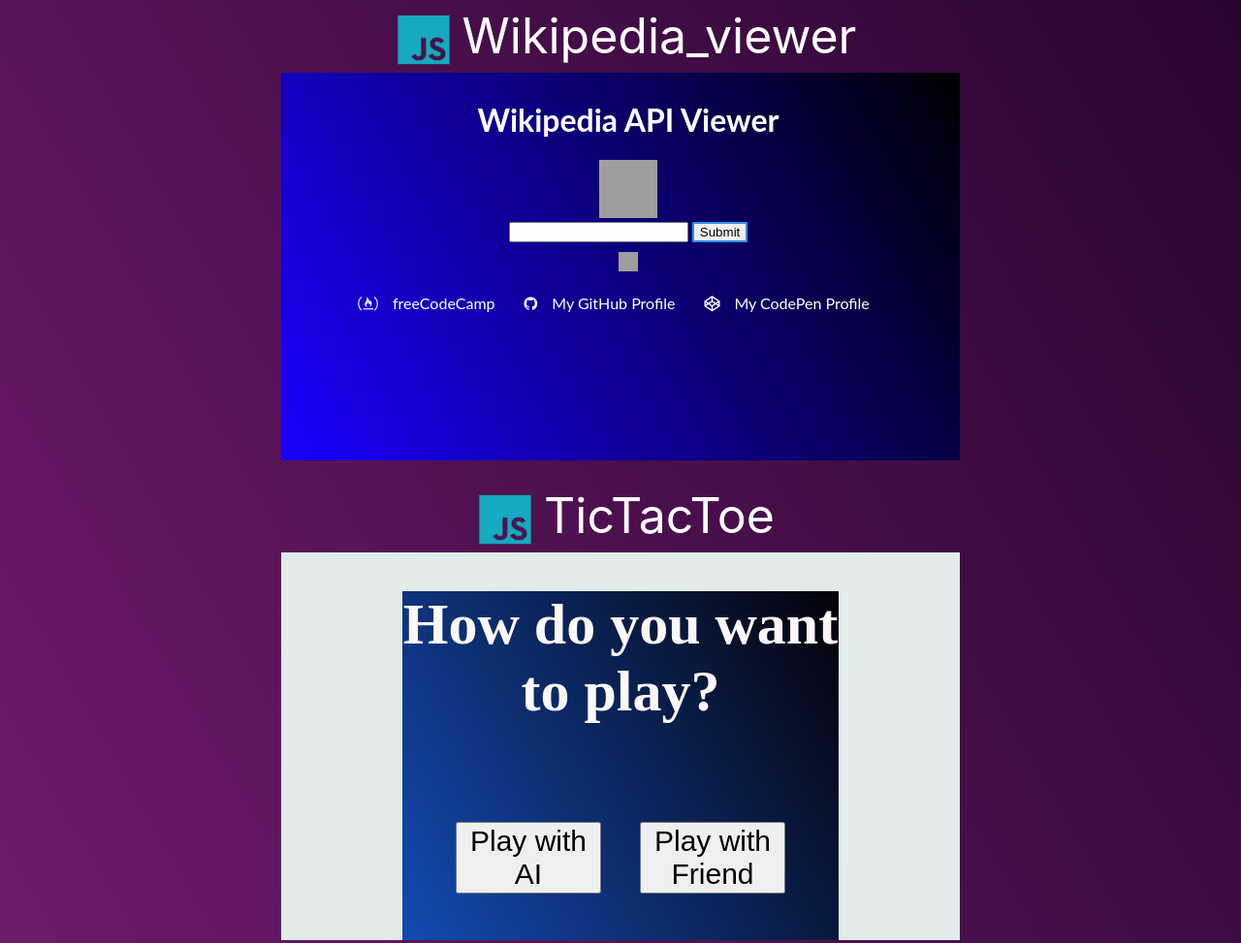
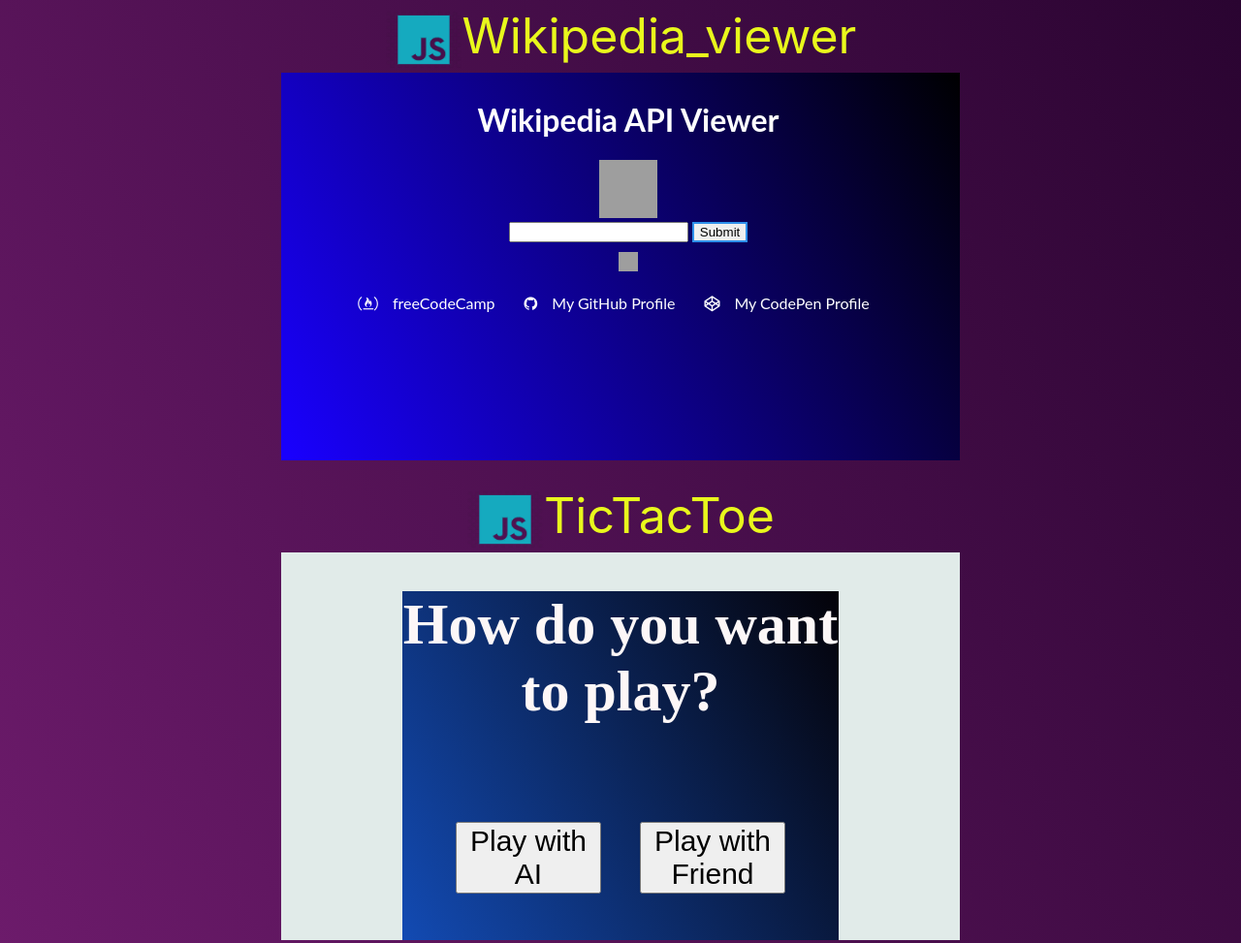
Before and after one commit to Honey-badger1/portfolio, a plain HTML site: page index.html in a window 1280 px wide. Shown: the top 973 px of the page at 97% size. Drawn offline with nearby package versions, Linux system fonts and the light colour scheme.

Commit message:
v1.1.3.1

```diff
--- a/index.css
+++ b/index.css
@@ -11,7 +11,7 @@ body,html{
 }
 a{
     text-decoration: none;
-    color:white;
+    color:rgb(233, 248, 28);
 
 }
 iframe{
```
